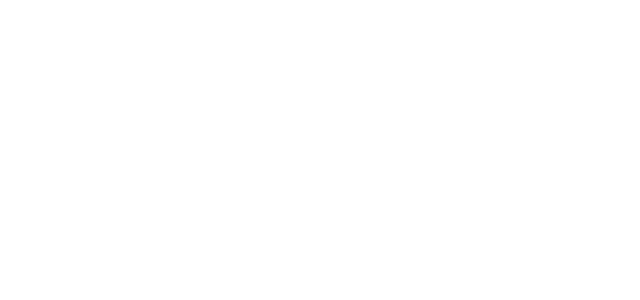
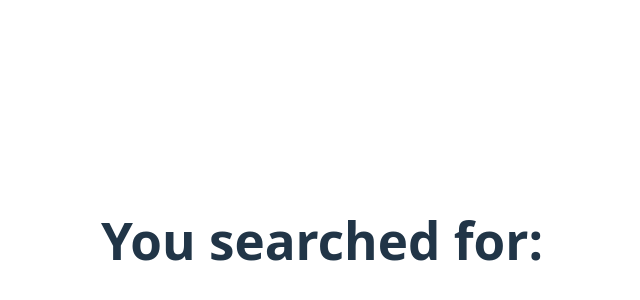
Before and after one commit to cplim/rolodex, a React (Vite) app: page /search in a window 1280 px wide. Before the commit this address had no page. Shown: the part 160-460 px from the top of the page, without its empty margins (318-958 px from the left). Built offline with nearby package versions, Linux system fonts and the light colour scheme.

Commit message:
Added Search.tsx

```diff
--- a/src/Home.tsx
+++ b/src/Home.tsx
@@ -3,7 +3,7 @@
 import viteLogo from '/vite.svg'
 import './Home.css'
 
-function Home() {
+const Home = () => {
   const [count, setCount] = useState(0)
 
   return (
--- /dev/null
+++ b/src/Search.tsx
@@ -0,0 +1,12 @@
+import {useSearchParams} from "react-router";
+
+const Search = () => {
+    const [searchParams] = useSearchParams();
+    return(
+      <div>
+          <h1>You searched for: {searchParams.get('q')}</h1>
+      </div>
+    );
+}
+
+export default Search;
--- a/src/main.tsx
+++ b/src/main.tsx
@@ -3,12 +3,14 @@
 import './index.css'
 import Home from './Home.tsx'
 import {BrowserRouter, Route, Routes} from "react-router";
+import Search from "./Search.tsx";
 
 createRoot(document.getElementById('root')!).render(
     <BrowserRouter>
         <StrictMode>
             <Routes>
                 <Route index element={<Home />} />
+                <Route path='search' element={<Search />} />
             </Routes>
         </StrictMode>
     </BrowserRouter>
```
